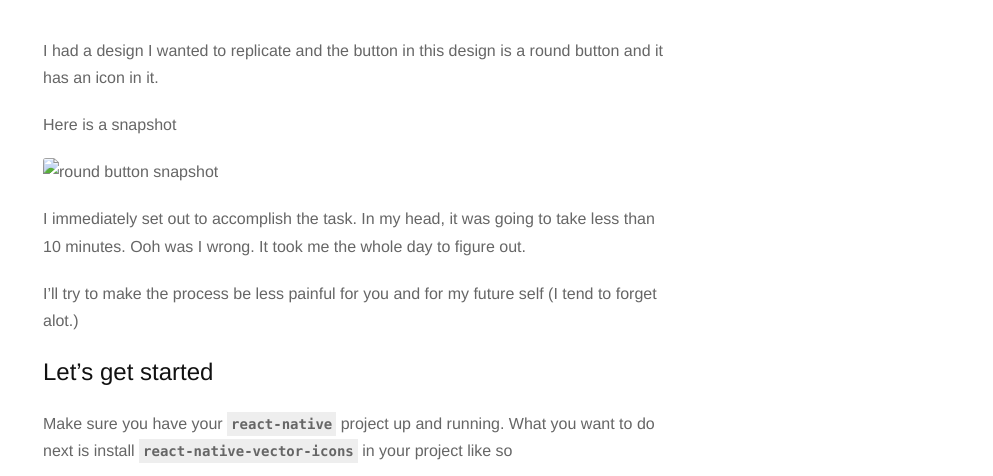
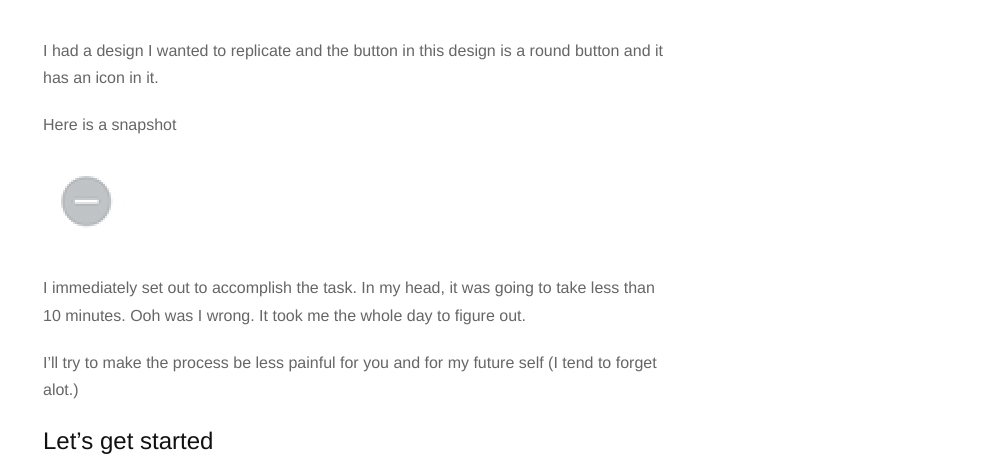
Before and after one commit to Chiamaka/blog, a plain HTML site: page post/round-button/index.html in a window 1280 px wide. Shown: the part 309-785 px from the top of the page, without its empty margins (287-1280 px from the left). Drawn offline with nearby package versions, Linux system fonts and the light colour scheme; a script that the page names is missing; a web font is replaced by a local one.

Commit message:
Fix image path2

```diff
--- a/post/round-button/index.html
+++ b/post/round-button/index.html
@@ -109,7 +109,7 @@ I&rsquo;ll try to make the process be less painful for you and for my future sel
 
 <p>Here is a snapshot</p>
 
-<p><img src="blog/images/round-button.png" alt="round button snapshot" /></p>
+<p><img src="/images/round-button.png" alt="round button snapshot" /></p>
 
 <p>I immediately set out to accomplish the task. In my head, it was going to take less than 10 minutes. Ooh was I wrong. It took me the whole day to figure out.</p>
 
```
